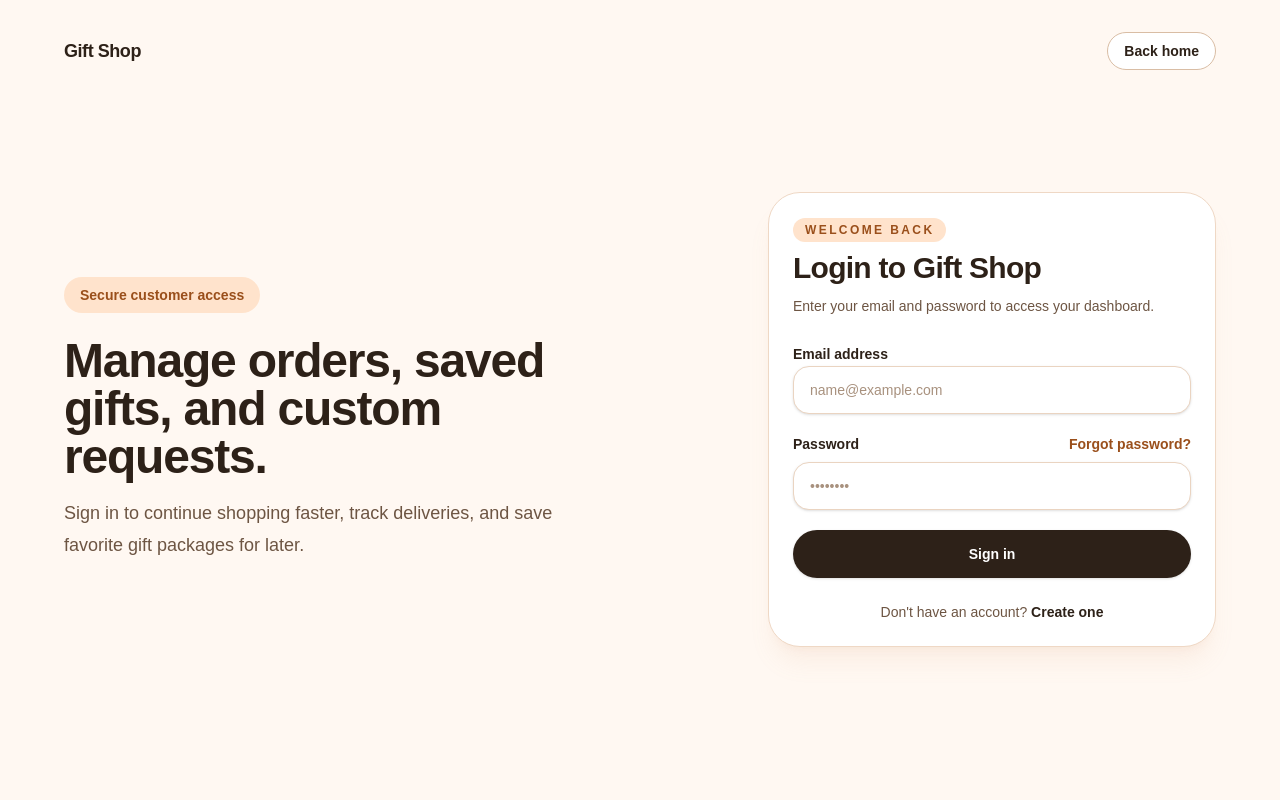
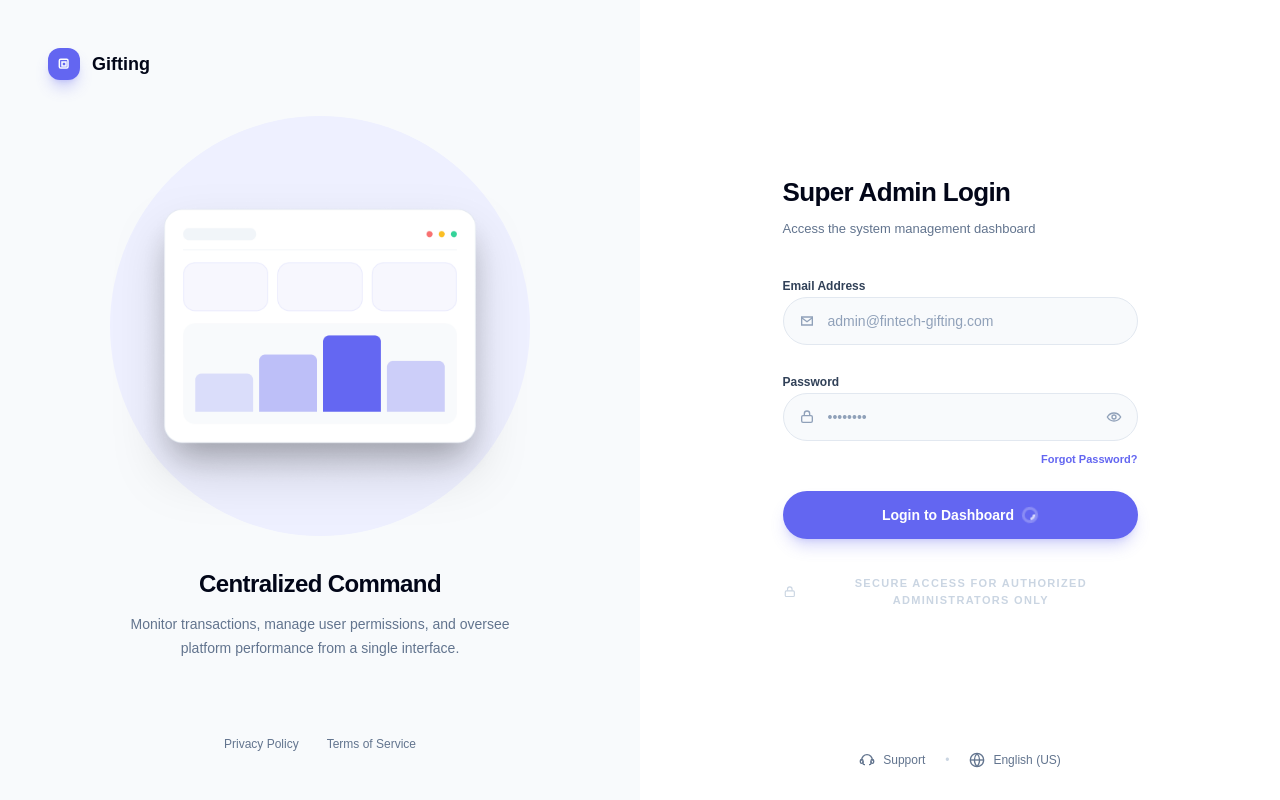
Before and after one commit to Dcodaxproducts/gift-shop, a Next.js app: page /auth/login in a window 1280 px wide. Built offline with nearby package versions, Linux system fonts and the light colour scheme.

Commit message:
feat: match auth login design

```diff
--- a/src/app/auth/login/page.tsx
+++ b/src/app/auth/login/page.tsx
@@ -1,50 +1,146 @@
 import type { Metadata } from "next";
+import Image from "next/image";
 import Link from "next/link";
 import { LoginForm } from "@/components/auth/login-form";
 import { SITE_NAME } from "@/constants/site";
 
 export const metadata: Metadata = {
-  title: `Login | ${SITE_NAME}`,
-  description: "Login to your Gift Shop account.",
+  title: `Super Admin Login | ${SITE_NAME}`,
+  description: "Access the Gift Shop system management dashboard.",
 };
+
+function BrandMark() {
+  return (
+    <div className="flex items-center gap-3">
+      <div className="flex size-8 items-center justify-center rounded-xl bg-primary text-white shadow-lg shadow-primary/30">
+        <svg
+          aria-hidden="true"
+          className="size-4"
+          viewBox="0 0 24 24"
+          fill="none"
+          stroke="currentColor"
+          strokeWidth="2.2"
+        >
+          <rect width="13" height="13" x="5" y="5" rx="2" />
+          <path d="M9 9h6v6H9z" />
+        </svg>
+      </div>
+      <span className="text-lg font-black text-slate-950">Gifting</span>
+    </div>
+  );
+}
+
+function SupportIcon() {
+  return (
+    <svg
+      aria-hidden="true"
+      className="size-4"
+      viewBox="0 0 24 24"
+      fill="none"
+      stroke="currentColor"
+      strokeWidth="2"
+    >
+      <path d="M18 14v3a2 2 0 0 1-2 2h-1" />
+      <path d="M6 14v3a2 2 0 0 0 2 2h1" />
+      <path d="M4 13v-1a8 8 0 0 1 16 0v1" />
+      <rect width="4" height="6" x="2" y="11" rx="2" />
+      <rect width="4" height="6" x="18" y="11" rx="2" />
+    </svg>
+  );
+}
+
+function GlobeIcon() {
+  return (
+    <svg
+      aria-hidden="true"
+      className="size-4"
+      viewBox="0 0 24 24"
+      fill="none"
+      stroke="currentColor"
+      strokeWidth="2"
+    >
+      <circle cx="12" cy="12" r="10" />
+      <path d="M2 12h20" />
+      <path d="M12 2a15 15 0 0 1 0 20" />
+      <path d="M12 2a15 15 0 0 0 0 20" />
+    </svg>
+  );
+}
 
 export default function LoginPage() {
   return (
-    <main className="min-h-screen bg-[#fff8f2] px-6 py-8 text-[#2d2118]">
-      <div className="mx-auto flex min-h-[calc(100vh-4rem)] w-full max-w-6xl flex-col">
-        <header className="flex items-center justify-between">
-          <Link href="/" className="text-lg font-black tracking-tight">
-            Gift Shop
-          </Link>
-          <Link
-            href="/"
-            className="rounded-full border border-[#d9bda4] bg-white px-4 py-2 text-sm font-bold text-[#2d2118] transition hover:border-[#2d2118]"
-          >
-            Back home
-          </Link>
-        </header>
+    <main className="min-h-screen bg-white text-slate-950">
+      <section className="grid min-h-screen lg:grid-cols-2">
+        <aside className="relative hidden overflow-hidden bg-slate-50 px-12 py-12 lg:flex lg:flex-col">
+          <BrandMark />
 
-        <section className="grid flex-1 items-center gap-10 py-12 lg:grid-cols-[1fr_0.9fr]">
-          <div className="hidden space-y-6 lg:block">
-            <div className="inline-flex rounded-full bg-[#ffe3cc] px-4 py-2 text-sm font-bold text-[#9a4f1b]">
-              Secure customer access
+          <div className="flex flex-1 flex-col items-center justify-center pb-10">
+            <div className="relative flex size-[420px] items-center justify-center rounded-full bg-primary-soft">
+              <Image
+                src="/dashboard-illustration.png"
+                alt="Dashboard analytics illustration"
+                width={390}
+                height={390}
+                priority
+                className="drop-shadow-2xl"
+              />
             </div>
-            <div className="space-y-4">
-              <h1 className="max-w-xl text-5xl font-black tracking-tight">
-                Manage orders, saved gifts, and custom requests.
-              </h1>
-              <p className="max-w-lg text-lg leading-8 text-[#6d5543]">
-                Sign in to continue shopping faster, track deliveries, and save
-                favorite gift packages for later.
+
+            <div className="mt-8 max-w-sm text-center">
+              <h2 className="text-2xl font-black tracking-tight text-slate-950">
+                Centralized Command
+              </h2>
+              <p className="mt-3 text-sm leading-6 text-slate-500">
+                Monitor transactions, manage user permissions, and oversee
+                platform performance from a single interface.
               </p>
             </div>
           </div>
 
-          <div className="flex justify-center lg:justify-end">
+          <div className="flex justify-center gap-7 text-xs font-medium text-slate-500">
+            <Link href="/privacy-policy" className="hover:text-primary">
+              Privacy Policy
+            </Link>
+            <Link href="/terms-of-service" className="hover:text-primary">
+              Terms of Service
+            </Link>
+          </div>
+        </aside>
+
+        <section className="flex min-h-screen flex-col px-6 py-8 sm:px-10 lg:px-20">
+          <div className="flex items-center justify-between lg:hidden">
+            <BrandMark />
+            <Link
+              href="/"
+              className="rounded-full border border-slate-200 px-4 py-2 text-sm font-semibold text-slate-700"
+            >
+              Back home
+            </Link>
+          </div>
+
+          <div className="flex flex-1 items-center justify-center">
             <LoginForm />
           </div>
+
+          <footer className="flex flex-wrap items-center justify-center gap-5 text-xs font-medium text-slate-500">
+            <Link
+              href="/support"
+              className="inline-flex items-center gap-2 transition hover:text-primary"
+            >
+              <SupportIcon />
+              Support
+            </Link>
+            <span className="text-slate-300">•</span>
+            <button
+              type="button"
+              className="inline-flex items-center gap-2 transition hover:text-primary"
+            >
+              <GlobeIcon />
+              English (US)
+            </button>
+          </footer>
         </section>
-      </div>
+      </section>
     </main>
   );
 }
--- a/src/app/globals.css
+++ b/src/app/globals.css
@@ -1,13 +1,23 @@
 @import "tailwindcss";
 
 :root {
-  --background: #fff8f2;
-  --foreground: #2d2118;
+  --background: #ffffff;
+  --foreground: #111827;
+  --primary: #6366f1;
+  --primary-foreground: #ffffff;
+  --primary-soft: #eef0ff;
+  --brand-violet: #8429a5;
+  --brand-pink: #e745c4;
 }
 
 @theme inline {
   --color-background: var(--background);
   --color-foreground: var(--foreground);
+  --color-primary: var(--primary);
+  --color-primary-foreground: var(--primary-foreground);
+  --color-primary-soft: var(--primary-soft);
+  --color-brand-violet: var(--brand-violet);
+  --color-brand-pink: var(--brand-pink);
   --font-sans: var(--font-geist-sans);
   --font-mono: var(--font-geist-mono);
 }
--- a/src/components/auth/login-form.tsx
+++ b/src/components/auth/login-form.tsx
@@ -10,65 +10,136 @@ import {
 import { Input } from "@/components/ui/input";
 import { Label } from "@/components/ui/label";
 
+function MailIcon() {
+  return (
+    <svg
+      aria-hidden="true"
+      className="size-4"
+      viewBox="0 0 24 24"
+      fill="none"
+      stroke="currentColor"
+      strokeWidth="2"
+    >
+      <path d="M4 6h16v12H4z" />
+      <path d="m4 7 8 6 8-6" />
+    </svg>
+  );
+}
+
+function LockIcon() {
+  return (
+    <svg
+      aria-hidden="true"
+      className="size-4"
+      viewBox="0 0 24 24"
+      fill="none"
+      stroke="currentColor"
+      strokeWidth="2"
+    >
+      <rect width="16" height="10" x="4" y="10" rx="2" />
+      <path d="M8 10V7a4 4 0 0 1 8 0v3" />
+    </svg>
+  );
+}
+
+function EyeIcon() {
+  return (
+    <svg
+      aria-hidden="true"
+      className="size-4"
+      viewBox="0 0 24 24"
+      fill="none"
+      stroke="currentColor"
+      strokeWidth="2"
+    >
+      <path d="M2 12s3.5-6 10-6 10 6 10 6-3.5 6-10 6S2 12 2 12Z" />
+      <circle cx="12" cy="12" r="3" />
+    </svg>
+  );
+}
+
+function SpinnerIcon() {
+  return (
+    <svg
+      aria-hidden="true"
+      className="size-4 animate-spin"
+      viewBox="0 0 24 24"
+      fill="none"
+    >
+      <circle
+        className="opacity-25"
+        cx="12"
+        cy="12"
+        r="10"
+        stroke="currentColor"
+        strokeWidth="4"
+      />
+      <path
+        className="opacity-75"
+        fill="currentColor"
+        d="M4 12a8 8 0 0 1 8-8v4a4 4 0 0 0-4 4H4Z"
+      />
+    </svg>
+  );
+}
+
 export function LoginForm() {
   return (
-    <Card className="w-full max-w-md">
-      <CardHeader>
-        <div className="mb-2 inline-flex w-fit rounded-full bg-[#ffe3cc] px-3 py-1 text-xs font-bold uppercase tracking-[0.2em] text-[#9a4f1b]">
-          Welcome back
-        </div>
-        <CardTitle>Login to Gift Shop</CardTitle>
-        <CardDescription>
-          Enter your email and password to access your dashboard.
+    <Card className="w-full max-w-[355px]">
+      <CardHeader className="mb-8">
+        <CardTitle className="text-[26px] leading-tight">
+          Super Admin Login
+        </CardTitle>
+        <CardDescription className="text-[13px]">
+          Access the system management dashboard
         </CardDescription>
       </CardHeader>
+
       <CardContent>
-        <form className="space-y-5">
-          <div className="space-y-2">
-            <Label htmlFor="email">Email address</Label>
+        <form className="space-y-6">
+          <div className="space-y-2.5">
+            <Label htmlFor="email">Email Address</Label>
             <Input
               id="email"
               name="email"
               type="email"
-              placeholder="name@example.com"
+              placeholder="admin@fintech-gifting.com"
               autoComplete="email"
+              leftIcon={<MailIcon />}
               required
             />
           </div>
 
-          <div className="space-y-2">
-            <div className="flex items-center justify-between gap-4">
-              <Label htmlFor="password">Password</Label>
-              <Link
-                href="/auth/forgot-password"
-                className="text-sm font-semibold text-[#9a4f1b] transition hover:text-[#2d2118]"
-              >
-                Forgot password?
-              </Link>
-            </div>
+          <div className="space-y-2.5">
+            <Label htmlFor="password">Password</Label>
             <Input
               id="password"
               name="password"
               type="password"
               placeholder="••••••••"
               autoComplete="current-password"
+              leftIcon={<LockIcon />}
+              rightIcon={<EyeIcon />}
               required
             />
+            <div className="flex justify-end">
+              <Link
+                href="/auth/forgot-password"
+                className="text-[11px] font-semibold text-primary transition hover:text-primary/80"
+              >
+                Forgot Password?
+              </Link>
+            </div>
           </div>
 
-          <Button type="submit" className="h-12 w-full">
-            Sign in
+          <Button type="submit" className="w-full gap-2">
+            Login to Dashboard
+            <SpinnerIcon />
           </Button>
         </form>
 
-        <p className="mt-6 text-center text-sm text-[#6d5543]">
-          Don&apos;t have an account?{" "}
-          <Link
-            href="/auth/register"
-            className="font-bold text-[#2d2118] transition hover:text-[#9a4f1b]"
-          >
-            Create one
-          </Link>
+        <p className="mt-9 flex items-center justify-center gap-2 text-center text-[11px] font-semibold uppercase tracking-[0.12em] text-slate-300">
+          <LockIcon /> Secure access for authorized administrators only
         </p>
       </CardContent>
     </Card>
--- a/src/components/ui/button.tsx
+++ b/src/components/ui/button.tsx
@@ -6,10 +6,10 @@ type ButtonProps = ButtonHTMLAttributes<HTMLButtonElement> & {
 };
 
 const buttonVariants = {
-  default: "bg-[#2d2118] text-white shadow-sm hover:bg-[#493423]",
-  outline:
-    "border border-[#d9bda4] bg-white text-[#2d2118] hover:bg-[#fff8f2]",
-  ghost: "text-[#6d5543] hover:bg-[#fff8f2] hover:text-[#2d2118]",
+  default:
+    "bg-primary text-primary-foreground shadow-lg shadow-primary/25 hover:bg-primary/90",
+  outline: "border border-gray-200 bg-white text-gray-900 hover:bg-gray-50",
+  ghost: "text-gray-500 hover:bg-gray-50 hover:text-gray-900",
 };
 
 export function Button({
@@ -22,7 +22,7 @@ export function Button({
     <button
       type={type}
       className={cn(
-        "inline-flex h-11 items-center justify-center rounded-full px-5 text-sm font-semibold transition disabled:pointer-events-none disabled:opacity-50",
+        "inline-flex h-12 items-center justify-center rounded-full px-5 text-sm font-semibold transition disabled:pointer-events-none disabled:opacity-50",
         buttonVariants[variant],
         className,
       )}
--- a/src/components/ui/card.tsx
+++ b/src/components/ui/card.tsx
@@ -6,32 +6,29 @@ type CardProps = HTMLAttributes<HTMLDivElement>;
 export function Card({ className, ...props }: CardProps) {
   return (
     <div
-      className={cn(
-        "rounded-[2rem] border border-[#efd8c5] bg-white text-[#2d2118] shadow-xl shadow-[#d8a075]/10",
-        className,
-      )}
+      className={cn("rounded-3xl bg-white text-slate-950", className)}
       {...props}
     />
   );
 }
 
 export function CardHeader({ className, ...props }: CardProps) {
-  return <div className={cn("space-y-2 p-6 pb-4", className)} {...props} />;
+  return <div className={cn("space-y-2", className)} {...props} />;
 }
 
 export function CardTitle({ className, ...props }: CardProps) {
   return (
     <h1
-      className={cn("text-3xl font-black tracking-tight", className)}
+      className={cn("text-3xl font-black tracking-tight text-slate-950", className)}
       {...props}
     />
   );
 }
 
 export function CardDescription({ className, ...props }: CardProps) {
-  return <p className={cn("text-sm leading-6 text-[#6d5543]", className)} {...props} />;
+  return <p className={cn("text-sm leading-6 text-slate-500", className)} {...props} />;
 }
 
 export function CardContent({ className, ...props }: CardProps) {
-  return <div className={cn("p-6 pt-2", className)} {...props} />;
+  return <div className={cn(className)} {...props} />;
 }
--- a/src/components/ui/input.tsx
+++ b/src/components/ui/input.tsx
@@ -1,17 +1,40 @@
-import type { InputHTMLAttributes } from "react";
+import type { InputHTMLAttributes, ReactNode } from "react";
 import { cn } from "@/lib/utils";
 
-type InputProps = InputHTMLAttributes<HTMLInputElement>;
+type InputProps = InputHTMLAttributes<HTMLInputElement> & {
+  leftIcon?: ReactNode;
+  rightIcon?: ReactNode;
+};
 
-export function Input({ className, type = "text", ...props }: InputProps) {
+export function Input({
+  className,
+  leftIcon,
+  rightIcon,
+  type = "text",
+  ...props
+}: InputProps) {
   return (
+    <div className="relative">
+      {leftIcon ? (
+        <span className="pointer-events-none absolute left-4 top-1/2 flex -translate-y-1/2 text-slate-400">
+          {leftIcon}
+        </span>
+      ) : null}
       <input
         type={type}
         className={cn(
-        "flex h-12 w-full rounded-2xl border border-[#ead4c1] bg-white px-4 text-sm text-[#2d2118] shadow-sm outline-none transition placeholder:text-[#a8917e] focus:border-[#2d2118] focus:ring-4 focus:ring-[#f4c7a2]/35 disabled:cursor-not-allowed disabled:opacity-50",
+          "flex h-12 w-full rounded-full border border-slate-200 bg-slate-50 px-4 text-sm text-slate-900 outline-none transition placeholder:text-slate-400 focus:border-primary focus:bg-white focus:ring-4 focus:ring-primary/10 disabled:cursor-not-allowed disabled:opacity-50",
+          leftIcon ? "pl-11" : undefined,
+          rightIcon ? "pr-11" : undefined,
           className,
         )}
         {...props}
       />
+      {rightIcon ? (
+        <span className="absolute right-4 top-1/2 flex -translate-y-1/2 text-slate-400">
+          {rightIcon}
+        </span>
+      ) : null}
+    </div>
   );
 }
--- a/src/components/ui/label.tsx
+++ b/src/components/ui/label.tsx
@@ -6,7 +6,7 @@ type LabelProps = LabelHTMLAttributes<HTMLLabelElement>;
 export function Label({ className, ...props }: LabelProps) {
   return (
     <label
-      className={cn("text-sm font-semibold text-[#2d2118]", className)}
+      className={cn("text-xs font-semibold text-slate-700", className)}
       {...props}
     />
   );
```
Also changed, not shown: public/dashboard-illustration.png (added). Lines whose indentation alone changed are shown as unchanged.
